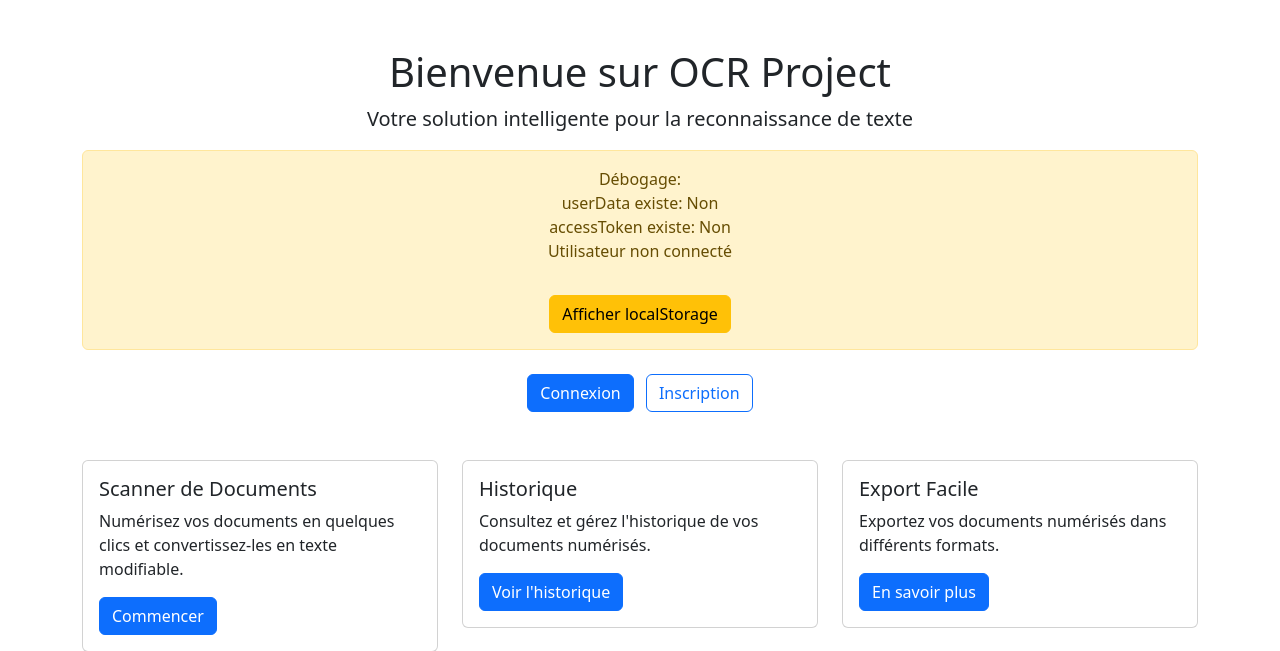
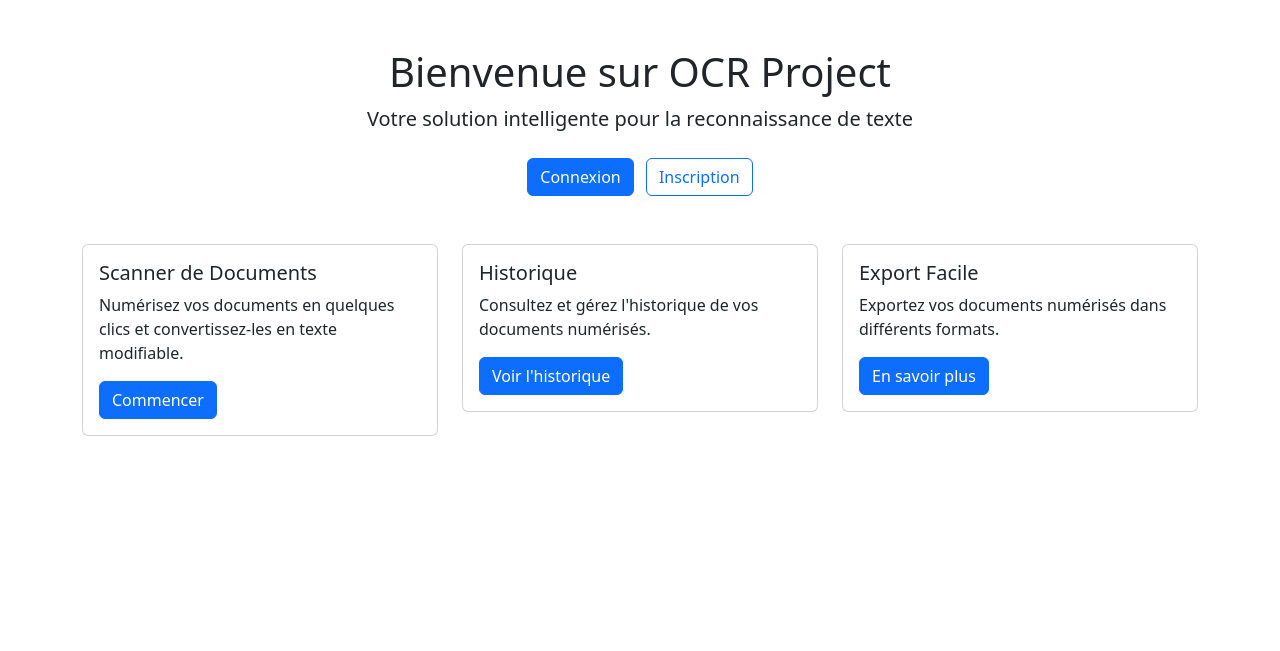
Before and after one commit to dydou375/OCR_projet_application, a FastAPI app: page / in a window 1280 px wide. Shown: the part 56-707 px from the top of the page. Run offline with FastAPI, Linux system fonts and the light colour scheme; some libraries are stand-ins or nearby versions.

Commit message:
Refactor Dockerfile and clean up HTML template
- Updated Dockerfile to include additional dependencies for Tesseract OCR and ImageMagick, and reorganized steps for better clarity.
- Removed debug message elements from the HTML template to streamline the user interface and improve user experience.
- Adjusted JavaScript to redirect to the correct homepage after login attempts.

```diff
--- a/front_end/templates/acceuil.html
+++ b/front_end/templates/acceuil.html
@@ -10,9 +10,6 @@
             <p class="lead">Votre solution intelligente pour la reconnaissance de texte</p>
             <!-- Message de bienvenue personnalisé -->
             <div id="welcome-message" class="alert alert-success mt-3" style="display: none;"></div>
-
-            <!-- Message de débogage (temporaire) -->
-            <div id="debug-message" class="alert alert-warning mt-3" style="display: none;"></div>
 
             <!-- Boutons de connexion/inscription (visibles si non connecté) -->
             <div id="auth-buttons" class="mt-4">
@@ -65,51 +62,32 @@ document.addEventListener('DOMContentLoaded', function() {
     const authButtons = document.getElementById('auth-buttons');
     const logoutButton = document.getElementById('logout-button');
     const welcomeElement = document.getElementById('welcome-message');
-    const debugElement = document.getElementById('debug-message');
-
-    // Afficher les informations de débogage
-    debugElement.innerHTML = 'Débogage:<br>';
-    debugElement.style.display = 'block';
 
     // Vérifier si l'utilisateur est connecté
     const userData = localStorage.getItem('userData');
     const accessToken = localStorage.getItem('access_token');
 
-    debugElement.innerHTML += `userData existe: ${userData ? 'Oui' : 'Non'}<br>`;
-    debugElement.innerHTML += `accessToken existe: ${accessToken ? 'Oui' : 'Non'}<br>`;
-
     if (userData && accessToken) {
         try {
             const user = JSON.parse(userData);
-
-            debugElement.innerHTML += `Données utilisateur: ${JSON.stringify(user)}<br>`;
-            debugElement.innerHTML += `welcome_message existe: ${user.welcome_message ? 'Oui' : 'Non'}<br>`;
-            debugElement.innerHTML += `prenom existe: ${user.prenom ? 'Oui' : 'Non'}<br>`;
-            debugElement.innerHTML += `nom existe: ${user.nom ? 'Oui' : 'Non'}<br>`;
 
             // Afficher le message de bienvenue
             if (user.welcome_message) {
                 welcomeElement.textContent = user.welcome_message;
                 welcomeElement.style.display = 'block';
-                debugElement.innerHTML += `Message affiché: ${user.welcome_message}<br>`;
             } else if (user.prenom && user.nom) {
                 welcomeElement.textContent = `Bienvenue, ${user.prenom} ${user.nom} ! Nous sommes ravis de vous revoir.`;
                 welcomeElement.style.display = 'block';
-                debugElement.innerHTML += `Message affiché: Bienvenue, ${user.prenom} ${user.nom} !<br>`;
-            } else {
-                debugElement.innerHTML += `Aucun message affiché: données insuffisantes<br>`;
             }
 
             // Afficher le bouton de déconnexion et masquer les boutons de connexion/inscription
             authButtons.style.display = 'none';
             logoutButton.style.display = 'block';
         } catch (e) {
-            debugElement.innerHTML += `Erreur lors du parsing JSON: ${e.message}<br>`;
             console.error('Erreur lors de la lecture des données utilisateur:', e);
         }
     } else {
         // Utilisateur non connecté
-        debugElement.innerHTML += `Utilisateur non connecté<br>`;
         authButtons.style.display = 'block';
         logoutButton.style.display = 'none';
         welcomeElement.style.display = 'none';
@@ -132,21 +110,9 @@ document.addEventListener('DOMContentLoaded', function() {
 
         // Rediriger vers la page de connexion après un court délai
         setTimeout(function() {
-            window.location.href = '/login';
+            window.location.href = '/acceuil';
         }, 2000);
     });
-
-    // Bouton pour afficher le contenu du localStorage (pour débogage)
-    const debugButton = document.createElement('button');
-    debugButton.textContent = 'Afficher localStorage';
-    debugButton.className = 'btn btn-warning mt-2';
-    debugButton.onclick = function() {
-        alert('localStorage:\n' +
-              'userData: ' + localStorage.getItem('userData') + '\n' +
-              'accessToken: ' + localStorage.getItem('access_token'));
-    };
-    debugElement.appendChild(document.createElement('br'));
-    debugElement.appendChild(debugButton);
 });
 </script>
 {% endblock %}
```
Also changed, not shown: 2 other files.
